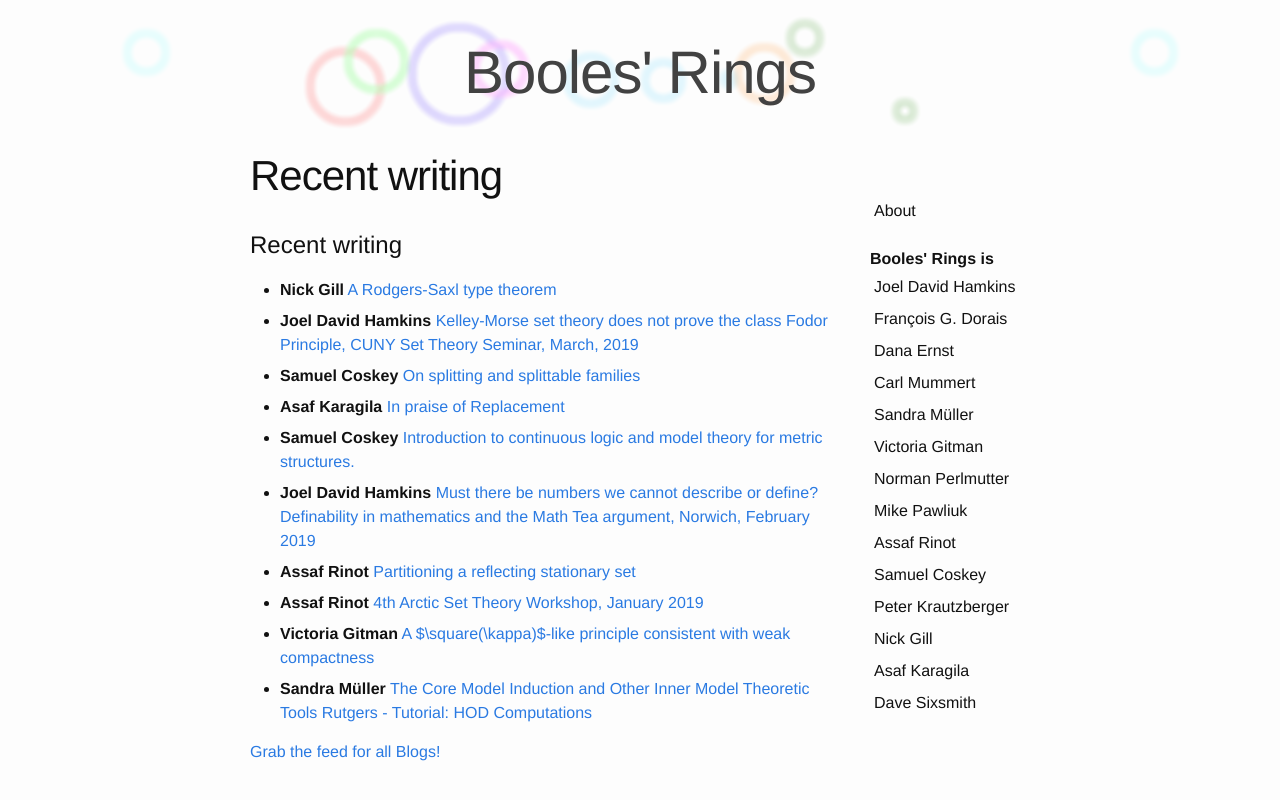
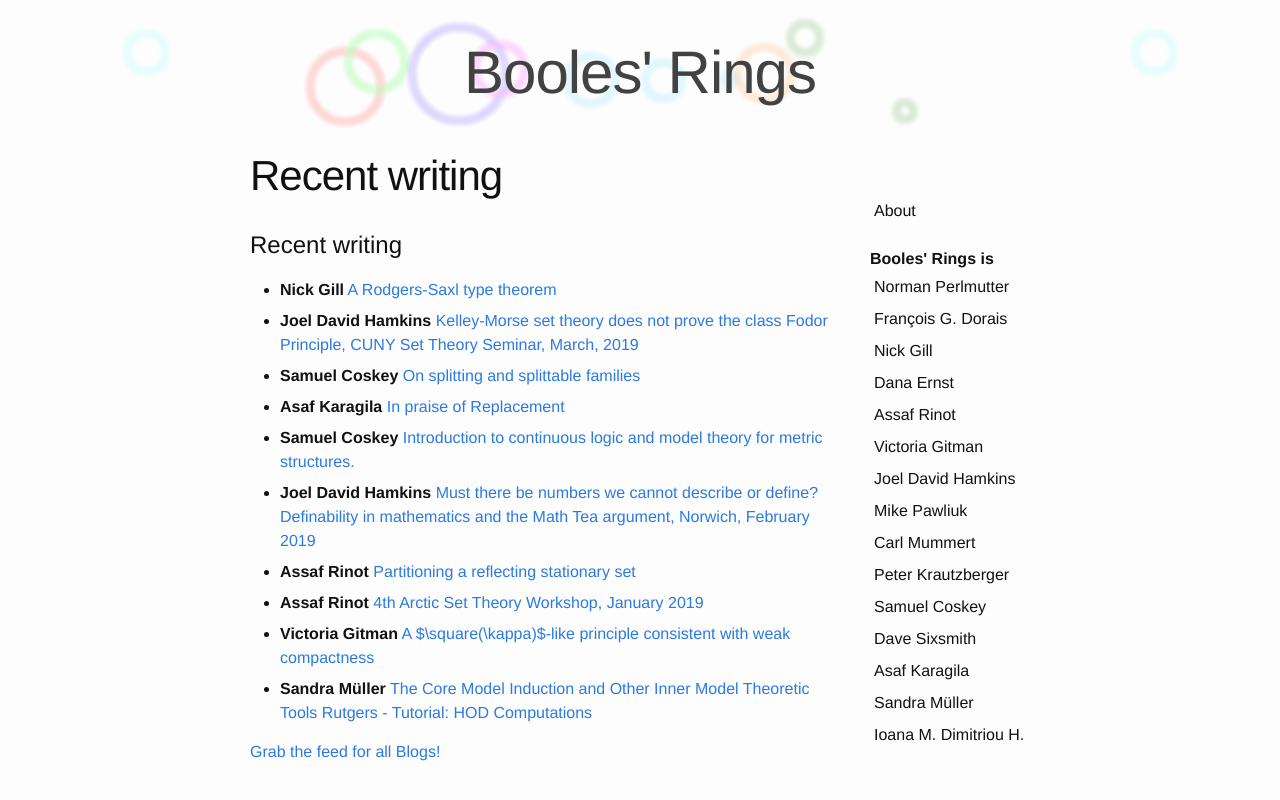
Before and after one commit to boolesrings/boolesrings.org, a Jekyll site: the page built from index.md, in a window 1280 px wide. Shown: the top 800 px of the page. Built offline with Jekyll 4.4.1, drawn with Linux system fonts in a browser that asks for light colours; our own code applies the rules of GitHub Pages for plain Markdown files.

Commit message:
Update sidebar-secondary.html

```diff
--- a/_includes/sidebar-secondary.html
+++ b/_includes/sidebar-secondary.html
@@ -14,6 +14,7 @@
   <a href="https://dcernst.github.io/" title="Dana Ernst">Dana Ernst</a>
   <a href="https://nickpgill.github.io/" title="Nick Gill">Nick Gill</a>
   <a href="https://sixsmith2017.wordpress.com/" title="Dave Sixsmith">Dave Sixsmith</a>
+  <a href="http://ioa.re" title="Ioana M. Dimitriou H.">Ioana M. Dimitriou H.</a>
 </nav>
 <script type="text/javascript">
   for (var i = document.getElementById("boolesrings-list").children.length; i >= 0; i--)
```
